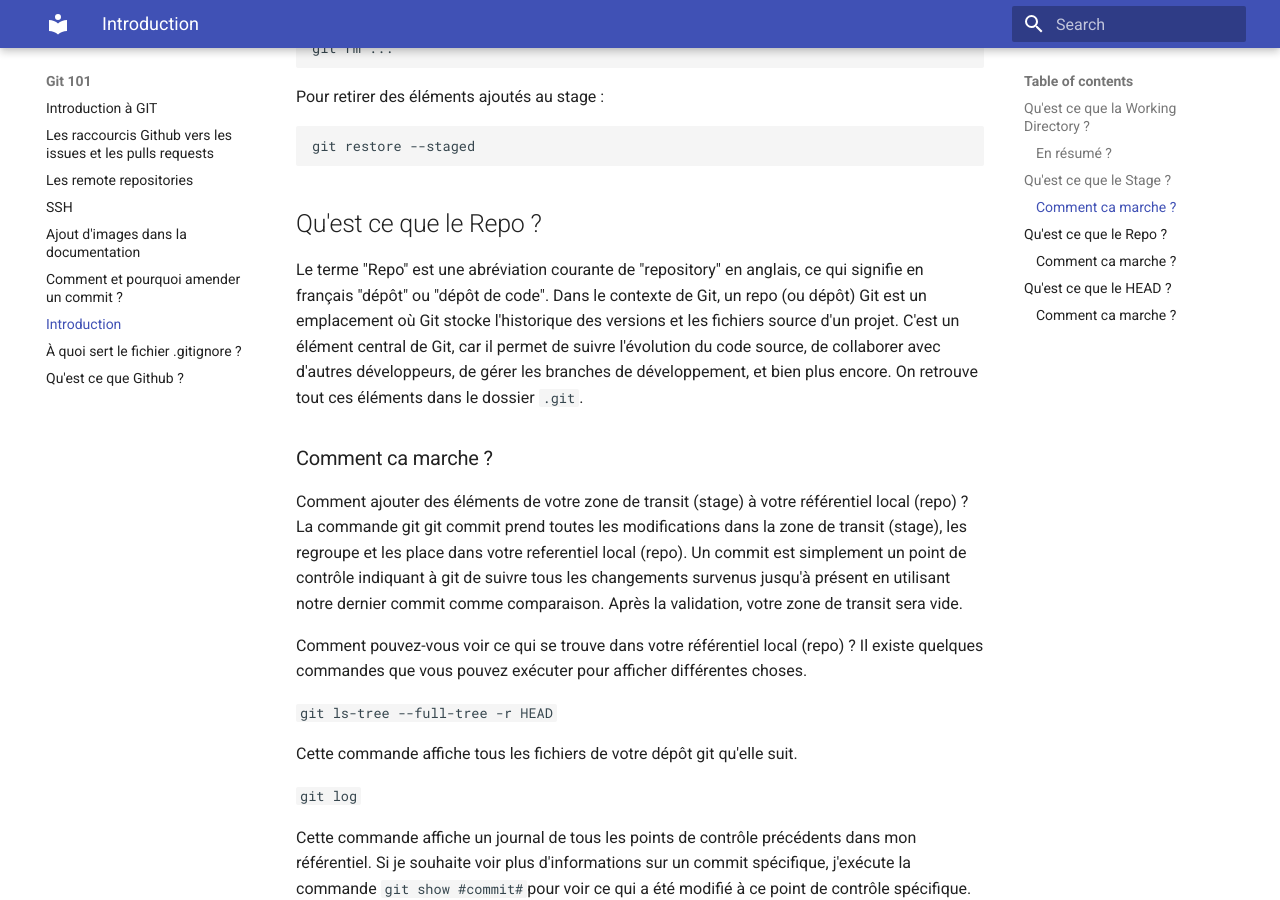
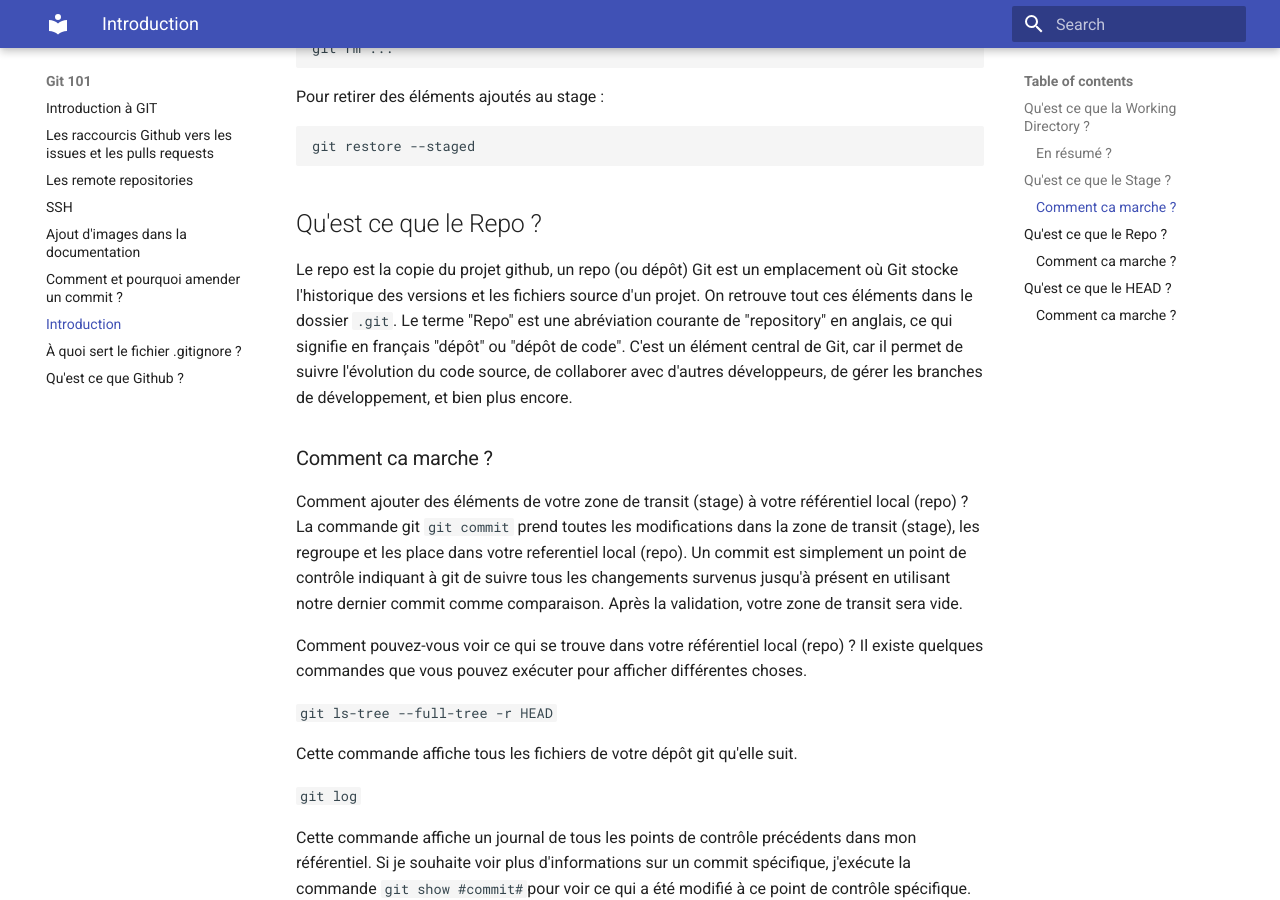
Before and after one commit to ub-mmi-but/git-101, an MkDocs documentation site: the page built from docs/expliquer-les-principes-de-working-directory-stage-repo-head.md, in a window 1280 px wide and 900 px high, scrolled down 1521 px. Built offline with MkDocs 1.6.1 and Material for MkDocs 9.7.7, drawn with Linux system fonts in a browser that asks for light colours; some of the changed text lies outside the part shown.

Commit message:
modif me parties

```diff
--- a/docs/expliquer-les-principes-de-working-directory-stage-repo-head.md
+++ b/docs/expliquer-les-principes-de-working-directory-stage-repo-head.md
@@ -50,12 +50,13 @@ git restore --staged
 
 ## Qu'est ce que le Repo ?
 
-Le terme "Repo" est une abréviation courante de "repository" en anglais, ce qui signifie en français "dépôt" ou "dépôt de code". Dans le contexte de Git, un repo (ou dépôt) Git est un emplacement où Git stocke l'historique des versions et les fichiers source d'un projet. C'est un élément central de Git, car il permet de suivre l'évolution du code source, de collaborer avec d'autres développeurs, de gérer les branches de développement, et bien plus encore. On retrouve tout ces éléments dans le dossier `.git`.
-
+Le repo est la copie du projet github, un repo (ou dépôt) Git est un emplacement où Git stocke l'historique des versions et les fichiers source d'un projet.
+On retrouve tout ces éléments dans le dossier `.git`.
+Le terme "Repo" est une abréviation courante de "repository" en anglais, ce qui signifie en français "dépôt" ou "dépôt de code".  C'est un élément central de Git, car il permet de suivre l'évolution du code source, de collaborer avec d'autres développeurs, de gérer les branches de développement, et bien plus encore.
 
 ### Comment ca marche ?
 
-Comment ajouter des éléments de votre zone de transit (stage) à votre référentiel local (repo) ? La commande git git commit prend toutes les modifications dans la zone de transit (stage), les regroupe et les place dans votre referentiel local (repo). Un commit est simplement un point de contrôle indiquant à git de suivre tous les changements survenus jusqu'à présent en utilisant notre dernier commit comme comparaison. Après la validation, votre zone de transit sera vide.
+Comment ajouter des éléments de votre zone de transit (stage) à votre référentiel local (repo) ? La commande git `git commit` prend toutes les modifications dans la zone de transit (stage), les regroupe et les place dans votre referentiel local (repo). Un commit est simplement un point de contrôle indiquant à git de suivre tous les changements survenus jusqu'à présent en utilisant notre dernier commit comme comparaison. Après la validation, votre zone de transit sera vide.
 
 Comment pouvez-vous voir ce qui se trouve dans votre référentiel local (repo) ? Il existe quelques commandes que vous pouvez exécuter pour afficher différentes choses.
 
```
Also changed, not shown: other parts of docs/expliquer-les-principes-de-working-directory-stage-repo-head.md (+1 -1 lines).
